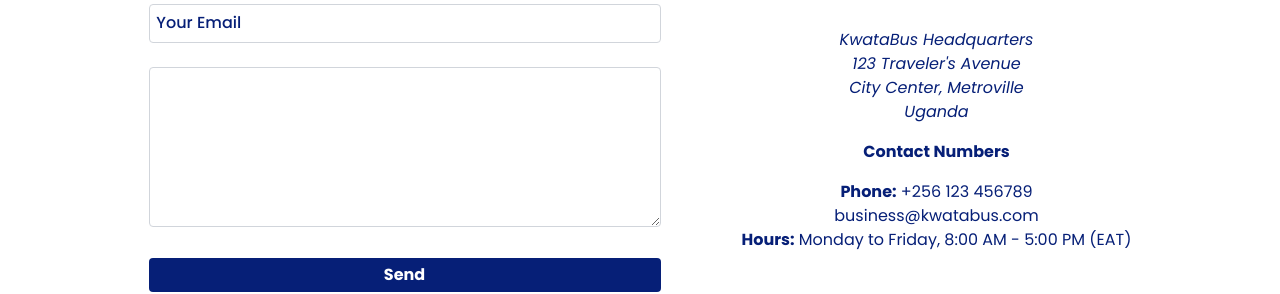
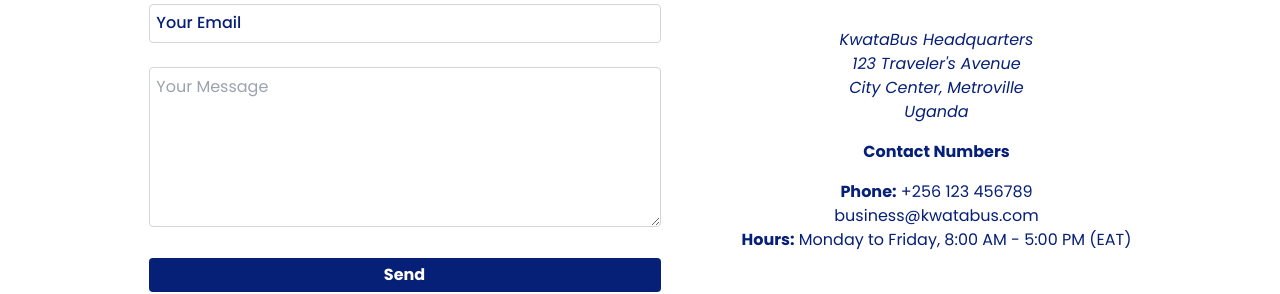
Before and after one commit to Patrickodida/KwataBus-App, a React (Vite) app: page / in a window 1280 px wide. Shown: the part 2142-2436 px from the top of the page. Built offline with nearby package versions, Linux system fonts and the light colour scheme.

Commit message:
Add placeholder on the textarea

```diff
--- a/src/components/Contact.jsx
+++ b/src/components/Contact.jsx
@@ -12,7 +12,7 @@ function Contact() {
           <div className="form">
             <input className="w-full text-blue-900 rounded p-[0.425em] mb-[24px] border border-gray-300 text- [#061f77] focus:outline-none" type="text" placeholder="Your Name" />
             <input className="w-full text-blue-900 rounded p-[0.425em] mb-[24px] border border-gray-300 text-[#061f77] focus:outline-none" type="text" placeholder="Your Email" />
-            <textarea id="" rows="6" cols="50" className="w-full text-blue-900 rounded p-[0.425em] mb-[24px] border border-gray-300 text-[#061f77] focus:outline-none"></textarea>
+            <textarea id="" rows="6" cols="50" className="w-full text-blue-900 rounded p-[0.425em] mb-[24px] border border-gray-300 text-[#061f77] focus:outline-none" placeholder="Your Message"></textarea>
             <button className="w-full rounded">Send</button>
           </div>
           </div>
```
